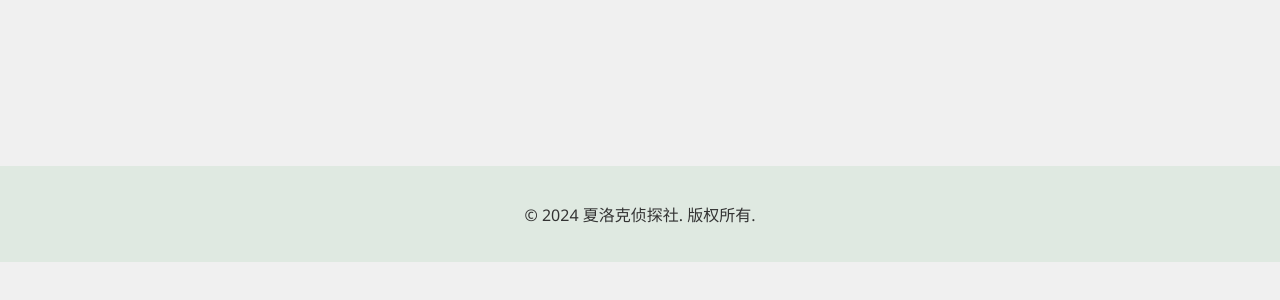
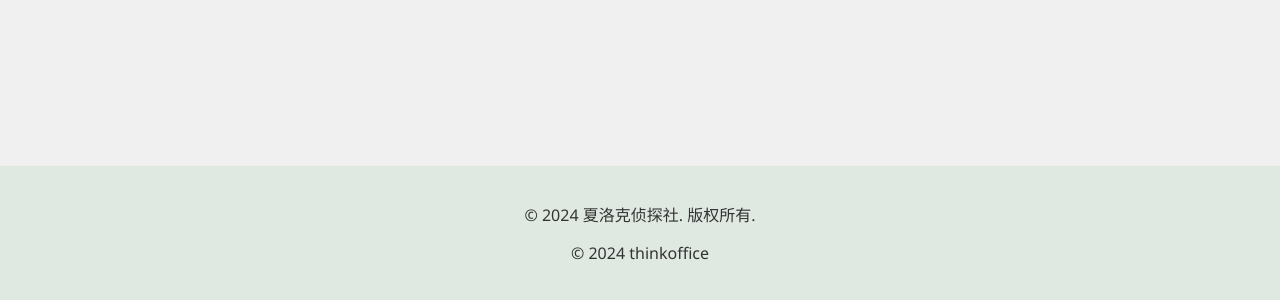
Before and after one commit to xialuokezts/xialuokezts.github.io, a plain HTML site: page index.html in a window 1280 px wide. Shown: the part 3994-4294 px from the top of the page. Before the commit the page ends 4256 px from the top, so only its background shows below. Drawn offline with Linux system fonts and the light colour scheme.

Commit message:
更新 index.html

```diff
--- a/index.html
+++ b/index.html
@@ -74,6 +74,7 @@
     </div>
     <footer>
         <p>&copy; 2024 夏洛克侦探社. 版权所有.</p>
+        <p>&copy; 2024 thinkoffice<p>
     </footer>
     <script src="index.js"></script>
 </body>
```
